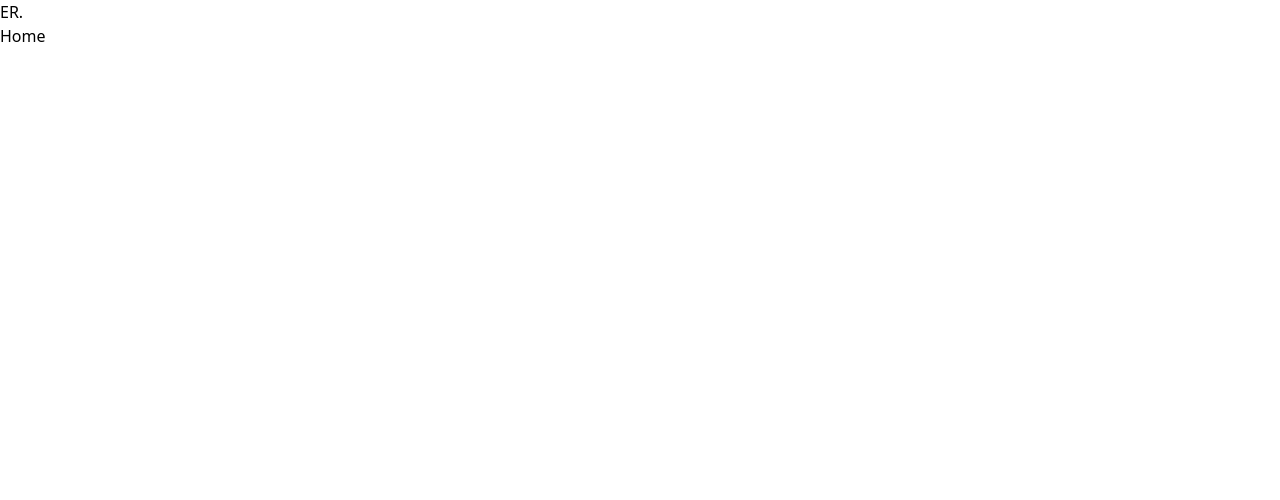
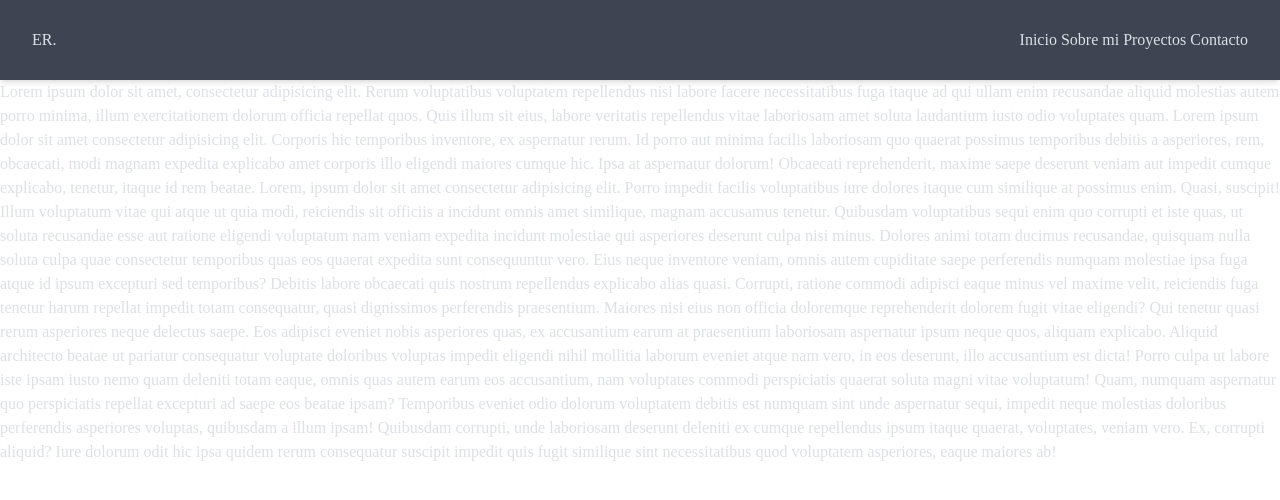
Before and after one commit to castellano17/portafolio, a React (Vite) app: page / in a window 1280 px wide. Shown: the top 500 px of the page. Built offline with nearby package versions, Linux system fonts and the light colour scheme.

Commit message:
initial desing

```diff
--- a/src/App.jsx
+++ b/src/App.jsx
@@ -1,18 +1,30 @@
 import { useState } from "react";
 import reactLogo from "./assets/react.svg";
 import "./App.css";
-import { Route, Routes } from "react-router-dom";
+import { Link, Route, Routes } from "react-router-dom";
 import Home from "./Pages/Home";
 import Navbar from "./components/Layout/Navbar";
+import About from "./Pages/About";
+import Feactured from "./Pages/Feactured";
+import Contact from "./Pages/Contact";
 
 function App() {
   const [count, setCount] = useState(0);
 
   return (
-    <div className="App">
+    <div className="App mt-20">
       <Navbar />
+      <div className="container-links mt-12">
+        {/* <Link to="/">Home</Link>
+        <Link to="/about">About</Link>
+        <Link to="/feactured">Feactured</Link>
+        <Link to="/contact">Contact</Link> */}
+      </div>
       <Routes>
         <Route path="/" element={<Home />} />
+        <Route path="/about" element={<About />} />
+        <Route path="/feactured" element={<Feactured />} />
+        <Route path="/contact" element={<Contact />} />
       </Routes>
     </div>
   );
--- /dev/null
+++ b/src/Pages/About.jsx
@@ -0,0 +1,7 @@
+import React from "react";
+
+const About = () => {
+  return <div>About</div>;
+};
+
+export default About;
--- /dev/null
+++ b/src/Pages/Contact.jsx
@@ -0,0 +1,7 @@
+import React from "react";
+
+const Contact = () => {
+  return <div>Contact</div>;
+};
+
+export default Contact;
--- /dev/null
+++ b/src/Pages/Feactured.jsx
@@ -0,0 +1,7 @@
+import React from "react";
+
+const Feactured = () => {
+  return <div>Feactured</div>;
+};
+
+export default Feactured;
--- a/src/Pages/Home.jsx
+++ b/src/Pages/Home.jsx
@@ -1,7 +1,57 @@
 import React from "react";
 
 const Home = () => {
-  return <div>Home</div>;
+  return (
+    <div>
+      <h2 className="color-tertiary">
+        Lorem ipsum dolor sit amet, consectetur adipisicing elit. Rerum
+        voluptatibus voluptatem repellendus nisi labore facere necessitatibus
+        fuga itaque ad qui ullam enim recusandae aliquid molestias autem porro
+        minima, illum exercitationem dolorum officia repellat quos. Quis illum
+        sit eius, labore veritatis repellendus vitae laboriosam amet soluta
+        laudantium iusto odio voluptates quam. Lorem ipsum dolor sit amet
+        consectetur adipisicing elit. Corporis hic temporibus inventore, ex
+        aspernatur rerum. Id porro aut minima facilis laboriosam quo quaerat
+        possimus temporibus debitis a asperiores, rem, obcaecati, modi magnam
+        expedita explicabo amet corporis illo eligendi maiores cumque hic. Ipsa
+        at aspernatur dolorum! Obcaecati reprehenderit, maxime saepe deserunt
+        veniam aut impedit cumque explicabo, tenetur, itaque id rem beatae.
+        Lorem, ipsum dolor sit amet consectetur adipisicing elit. Porro impedit
+        facilis voluptatibus iure dolores itaque cum similique at possimus enim.
+        Quasi, suscipit! Illum voluptatum vitae qui atque ut quia modi,
+        reiciendis sit officiis a incidunt omnis amet similique, magnam
+        accusamus tenetur. Quibusdam voluptatibus sequi enim quo corrupti et
+        iste quas, ut soluta recusandae esse aut ratione eligendi voluptatum nam
+        veniam expedita incidunt molestiae qui asperiores deserunt culpa nisi
+        minus. Dolores animi totam ducimus recusandae, quisquam nulla soluta
+        culpa quae consectetur temporibus quas eos quaerat expedita sunt
+        consequuntur vero. Eius neque inventore veniam, omnis autem cupiditate
+        saepe perferendis numquam molestiae ipsa fuga atque id ipsum excepturi
+        sed temporibus? Debitis labore obcaecati quis nostrum repellendus
+        explicabo alias quasi. Corrupti, ratione commodi adipisci eaque minus
+        vel maxime velit, reiciendis fuga tenetur harum repellat impedit totam
+        consequatur, quasi dignissimos perferendis praesentium. Maiores nisi
+        eius non officia doloremque reprehenderit dolorem fugit vitae eligendi?
+        Qui tenetur quasi rerum asperiores neque delectus saepe. Eos adipisci
+        eveniet nobis asperiores quas, ex accusantium earum at praesentium
+        laboriosam aspernatur ipsum neque quos, aliquam explicabo. Aliquid
+        architecto beatae ut pariatur consequatur voluptate doloribus voluptas
+        impedit eligendi nihil mollitia laborum eveniet atque nam vero, in eos
+        deserunt, illo accusantium est dicta! Porro culpa ut labore iste ipsam
+        iusto nemo quam deleniti totam eaque, omnis quas autem earum eos
+        accusantium, nam voluptates commodi perspiciatis quaerat soluta magni
+        vitae voluptatum! Quam, numquam aspernatur quo perspiciatis repellat
+        excepturi ad saepe eos beatae ipsam? Temporibus eveniet odio dolorum
+        voluptatem debitis est numquam sint unde aspernatur sequi, impedit neque
+        molestias doloribus perferendis asperiores voluptas, quibusdam a illum
+        ipsam! Quibusdam corrupti, unde laboriosam deserunt deleniti ex cumque
+        repellendus ipsum itaque quaerat, voluptates, veniam vero. Ex, corrupti
+        aliquid? Iure dolorum odit hic ipsa quidem rerum consequatur suscipit
+        impedit quis fugit similique sint necessitatibus quod voluptatem
+        asperiores, eaque maiores ab!
+      </h2>
+    </div>
+  );
 };
 
 export default Home;
--- a/src/components/Layout/Navbar.jsx
+++ b/src/components/Layout/Navbar.jsx
@@ -3,7 +3,10 @@ import { Link } from "react-router-dom";
 
 const Navbar = () => {
   return (
-    <nav>
+    <nav className="fixed top-0 left-0 right-0 z-3 w-full bg-primary shadow-md">
+      <div className="h-20 flex justify-between items-center mx-auto max-w-7xl px-4 sm:px-6 lg:px-8">
+        <div className="h-8 flex justify-center items-center no-underline">
+          {/* Link principal */}
           <Link>
             <a href="#">
               <span>E</span>
@@ -11,6 +14,15 @@ const Navbar = () => {
               <span>.</span>
             </a>
           </Link>
+        </div>
+        {/* container link */}
+        <div>
+          <Link to="/"> Inicio </Link>
+          <Link to="/about"> Sobre mi </Link>
+          <Link to="/feactured"> Proyectos </Link>
+          <Link to="/contact"> Contacto </Link>
+        </div>
+      </div>
     </nav>
   );
 };
--- a/src/index.css
+++ b/src/index.css
@@ -2,23 +2,18 @@
 @tailwind components;
 @tailwind utilities;
 
-
-@import url('https://fonts.googleapis.com/css2?family=Rubik:ital,wght@0,300;0,400;0,500;0,600;0,700;0,800;0,900;1,400;1,500&display=swap');
-
-:root {
-  --primary: #3f4452;
-  --secondary: #484e5c;
-  --tertiary: #0f5d44;
-  --white: #dde0e5
-  --main-font:  'Rubik', sans-serif;
-}
+@import url("https://fonts.googleapis.com/css2?family=Rubik:ital,wght@0,300;0,400;0,500;0,600;0,700;0,800;0,900;1,400;1,500&display=swap");
 
 body {
   margin: 0;
+  color: #dde0e5;
+  font-family: var(--fuentePrincipal);
 }
 
 html {
   box-sizing: border-box;
+  color: #dde0e5;
+  font-family: var(--fuentePrincipal);
 }
 *,
 *::after,
@@ -48,3 +43,7 @@ ul {
   padding: 0;
   list-style: none;
 }
+
+img {
+  max-width: 100%;
+}
--- a/tailwind.config.cjs
+++ b/tailwind.config.cjs
@@ -2,7 +2,17 @@
 module.exports = {
   content: ["./index.html", "./src/**/*.{js,ts,jsx,tsx}"],
   theme: {
-    extend: {},
+    extend: {
+      colors: {
+        primary: "#3f4452",
+        secondary: "#484e5c",
+        tertiary: "#0f5d44",
+        white: "#dde0e5",
+      },
+      fontFamily: {
+        main: ["Rubik", "sans-serif"],
+      },
+    },
   },
   plugins: [],
 };
```
Lines whose indentation alone changed are shown as unchanged.
